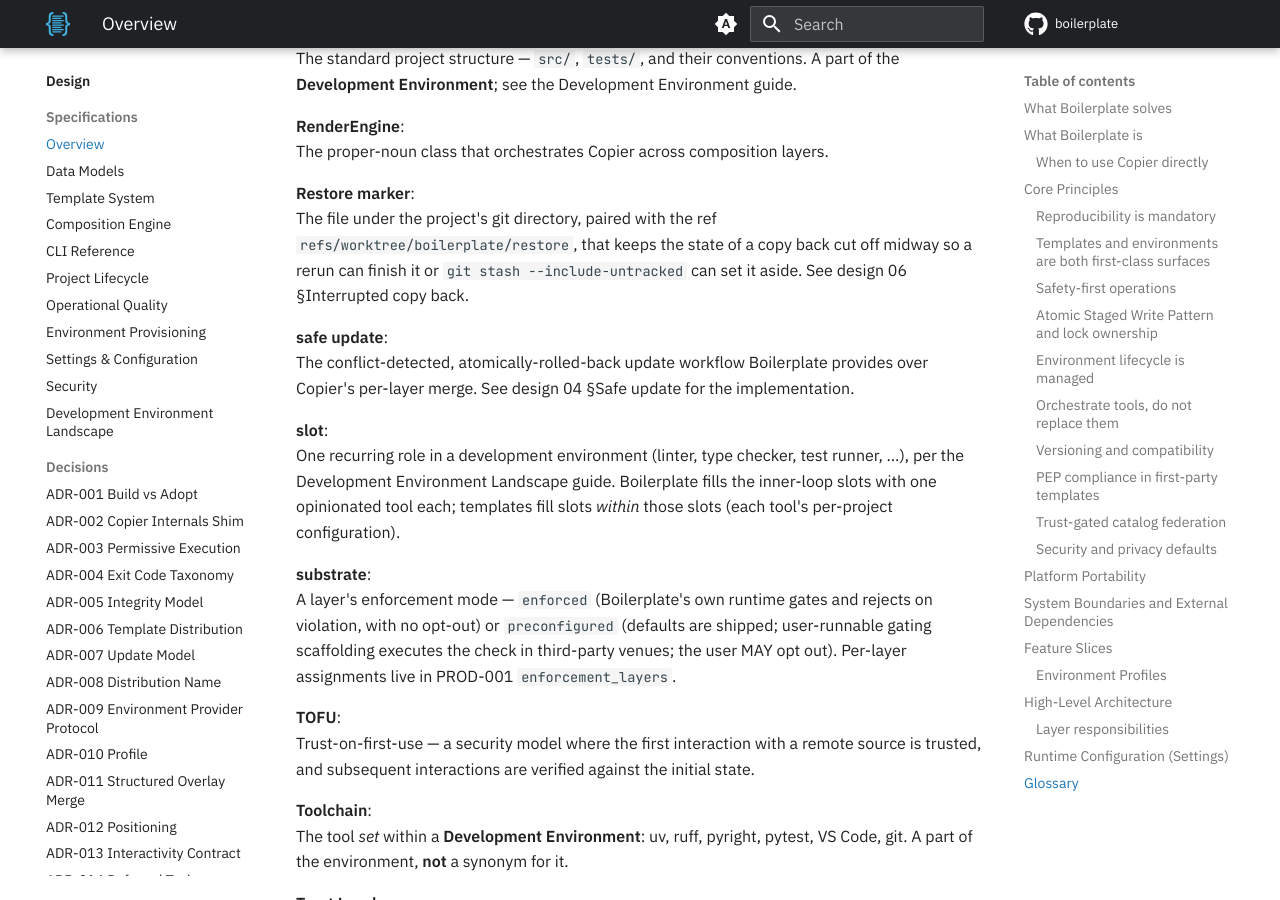
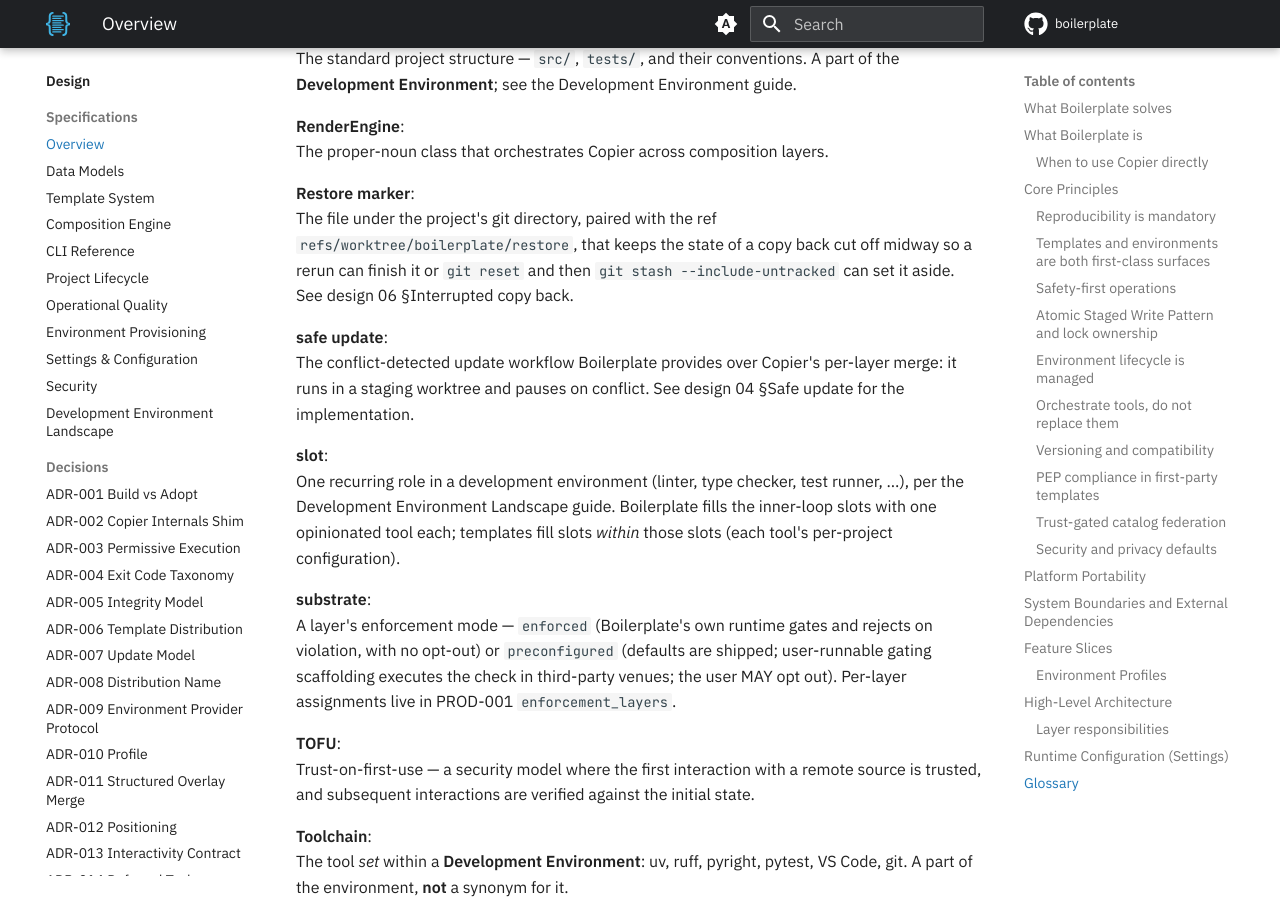
Before and after one commit to TheRealBillSiegler/boilerplate, an MkDocs documentation site: the page built from docs/design/01-overview.md, in a window 1280 px wide and 900 px high, scrolled down 13697 px. Built offline with MkDocs 1.6.1 and Material for MkDocs 9.7.7, drawn with Linux system fonts in a browser that asks for light colours; comment, search, counter and statistics services are not loaded; the version menu is left out.

Commit message:
docs(design): drop the rollback envelope from design 04 and the glossary
Design 06 now describes a staging worktree that a failure removes and a
copy back that is undone if it fails partway, with no rollback model.
Design 04 still said Boilerplate manages a cross-layer rollback
envelope and the glossary defined safe update as atomically rolled back.
Both now describe the staging worktree and the pause on conflict. The
restore-marker entry names `git reset` before the stash, as design 06
requires, because git refuses to stash unmerged index entries.

Co-Authored-By: Claude Sonnet 5.5 <noreply@anthropic.com>

```diff
--- a/CONTEXT.md
+++ b/CONTEXT.md
@@ -136,10 +136,10 @@ The standard project structure — `src/`, `tests/`, and their conventions. A pa
 The proper-noun class that orchestrates Copier across composition layers.
 
 **Restore marker**:
-The file under the project's git directory, paired with the ref `refs/worktree/boilerplate/restore`, that keeps the state of a copy back cut off midway so a rerun can finish it or `git stash --include-untracked` can set it aside. See design 06 §Interrupted copy back.
+The file under the project's git directory, paired with the ref `refs/worktree/boilerplate/restore`, that keeps the state of a copy back cut off midway so a rerun can finish it or `git reset` and then `git stash --include-untracked` can set it aside. See design 06 §Interrupted copy back.
 
 **safe update**:
-The conflict-detected, atomically-rolled-back update workflow Boilerplate provides over Copier's per-layer merge. See design 04 §Safe update for the implementation.
+The conflict-detected update workflow Boilerplate provides over Copier's per-layer merge: it runs in a staging worktree and pauses on conflict. See design 04 §Safe update for the implementation.
 
 **slot**:
 One recurring role in a development environment (linter, type checker, test runner, …), per the Development Environment Landscape guide. Boilerplate fills the inner-loop slots with one opinionated tool each; templates fill slots *within* those slots (each tool's per-project configuration).
--- a/docs/design/04-composition-engine.md
+++ b/docs/design/04-composition-engine.md
@@ -410,7 +410,7 @@ After all layers complete, return a `TemplateInfo` describing the final layer (t
 
 ## Safe Update
 
-The `boilerplate update` pipeline does not re-render the old composition itself. Three-way merge for each layer is performed by Copier's per-template `update` mechanism, which reconstructs that layer's base internally from the template's Git history. Boilerplate's role is to orchestrate Copier's `update` per layer in topological order and to manage the cross-layer rollback envelope. `copier update -a .copier-answers.<layer>.yml` names that per-layer operation throughout the design docs; the walk performs it through the same `Worker` subclass compose uses ([Copier Worker Interface](#copier-worker-interface); [ADR-002](adr-002-copier-internals-shim.md#decision)) so the layer's [scoped view](#scoped-view) reaches every render, and a hand-run invocation of that command is the escape hatch ([ADR-015](adr-015-idiomatic-artifacts.md#decision)).
+The `boilerplate update` pipeline does not re-render the old composition itself. Three-way merge for each layer is performed by Copier's per-template `update` mechanism, which reconstructs that layer's base internally from the template's Git history. Boilerplate's role is to orchestrate Copier's `update` per layer in topological order and to own the staging worktree the walk runs in and the copy back of its result ([06 §Staging worktree](06-project-lifecycle.md#staging-worktree)). `copier update -a .copier-answers.<layer>.yml` names that per-layer operation throughout the design docs; the walk performs it through the same `Worker` subclass compose uses ([Copier Worker Interface](#copier-worker-interface); [ADR-002](adr-002-copier-internals-shim.md#decision)) so the layer's [scoped view](#scoped-view) reaches every render, and a hand-run invocation of that command is the escape hatch ([ADR-015](adr-015-idiomatic-artifacts.md#decision)).
 
 **Each layer's old copy uses the versions the descendant was last rendered against.** The old copy of a layer's step renders the layer's own template at the `_commit` its own answers file records and each ancestor at the version `boilerplate.lock` records for it. The lock records the last complete update, so its versions match what the layer's files were last rendered against, which an ancestor's own `_commit` no longer does once the ancestor has updated ahead of its descendant.
 
```
